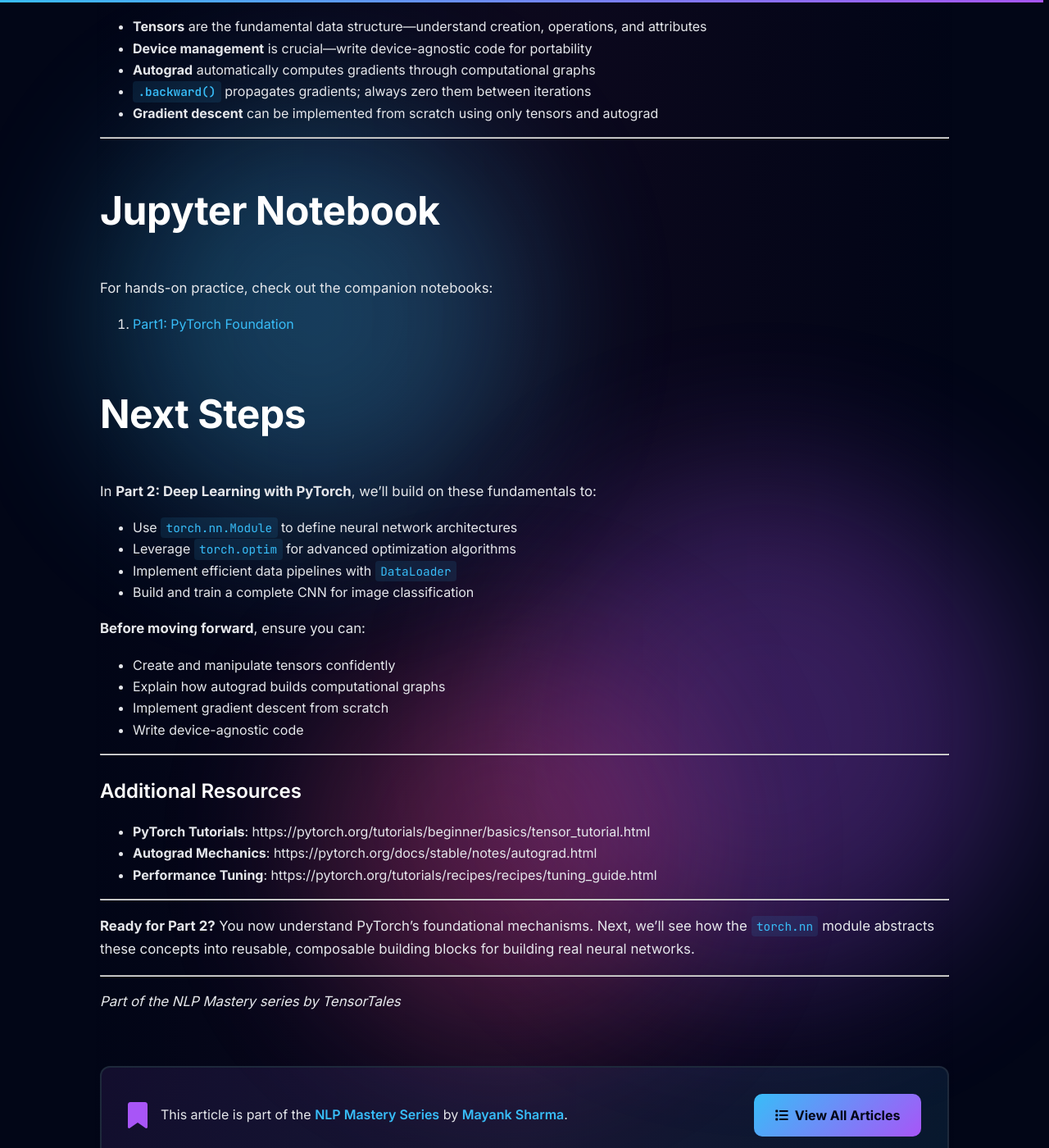
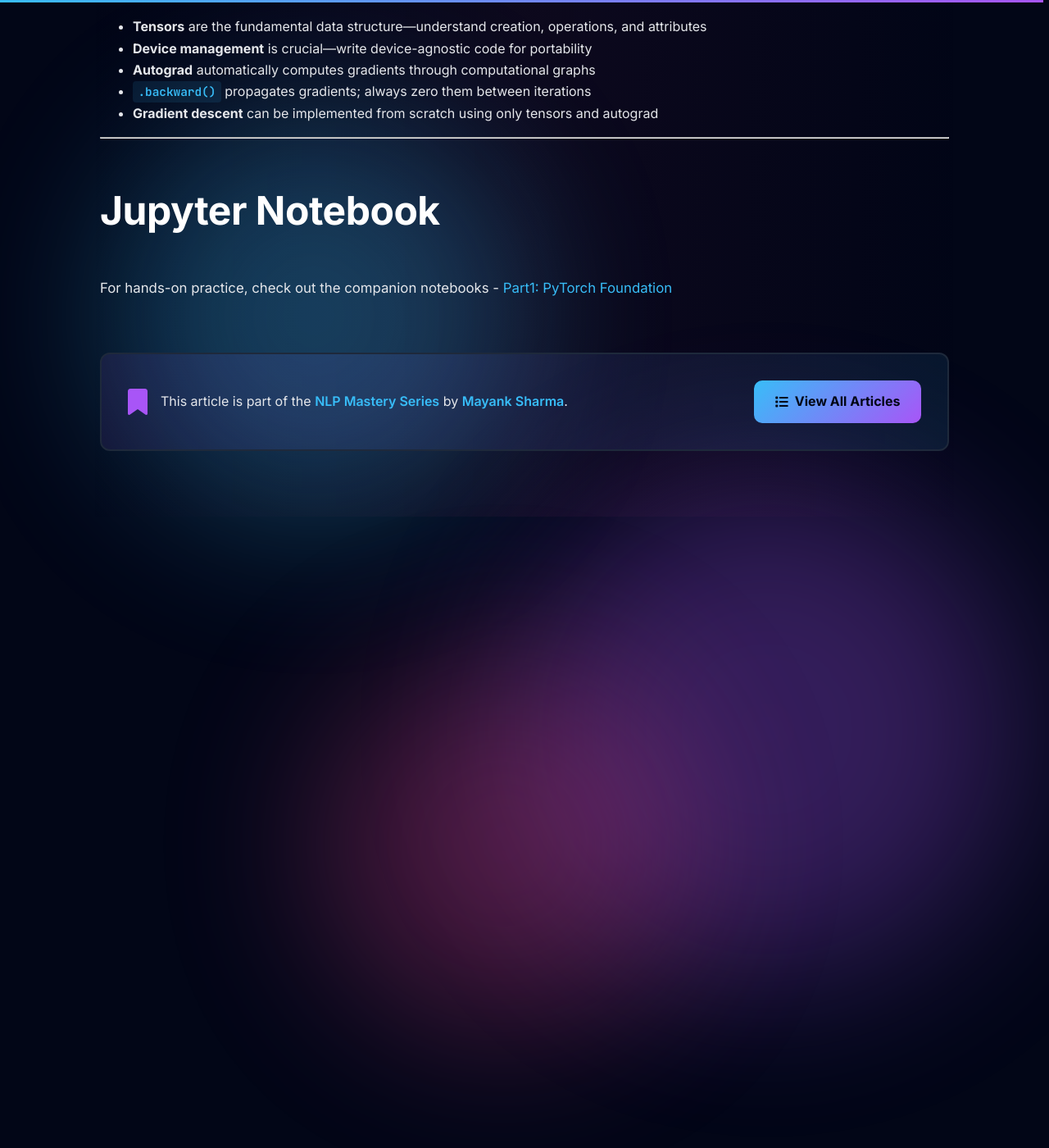
Before and after one commit to mayank1101/mayank1101.github.io, a Jekyll site: the page built from _posts/2025-12-15-pytorch-foundation-part1.md, in a window 1280 px wide and 1400 px high, scrolled down 17487 px. Shown: the whole window at 82% size. Built offline with Jekyll 4.4.1, drawn with Linux system fonts in a browser that asks for light colours.

```diff
--- a/_posts/2025-12-15-pytorch-foundation-part1.md
+++ b/_posts/2025-12-15-pytorch-foundation-part1.md
@@ -661,37 +661,4 @@
 
 ## Jupyter Notebook
 
-For hands-on practice, check out the companion notebooks:
-
-1. [Part1: PyTorch Foundation](https://github.com/mayank1101/mayank1101.github.io/blob/main/notebooks/2025-12-15-pytorch-foundation-part1/pytorch-foundation-tutorial-part1.ipynb)
-
-## Next Steps
-
-In **Part 2: Deep Learning with PyTorch**, we'll build on these fundamentals to:
-
-- Use `torch.nn.Module` to define neural network architectures
-- Leverage `torch.optim` for advanced optimization algorithms
-- Implement efficient data pipelines with `DataLoader`
-- Build and train a complete CNN for image classification
-
-**Before moving forward**, ensure you can:
-- Create and manipulate tensors confidently
-- Explain how autograd builds computational graphs
-- Implement gradient descent from scratch
-- Write device-agnostic code
-
----
-
-### Additional Resources
-
-- **PyTorch Tutorials**: https://pytorch.org/tutorials/beginner/basics/tensor_tutorial.html
-- **Autograd Mechanics**: https://pytorch.org/docs/stable/notes/autograd.html
-- **Performance Tuning**: https://pytorch.org/tutorials/recipes/recipes/tuning_guide.html
-
----
-
-**Ready for Part 2?** You now understand PyTorch's foundational mechanisms. Next, we'll see how the `torch.nn` module abstracts these concepts into reusable, composable building blocks for building real neural networks.
-
----
-
-*Part of the NLP Mastery series by TensorTales*
+For hands-on practice, check out the companion notebooks - [Part1: PyTorch Foundation](https://github.com/mayank1101/mayank1101.github.io/blob/main/notebooks/2025-12-15-pytorch-foundation-part1/pytorch-foundation-tutorial-part1.ipynb)
```
Also changed, not shown: _posts/2025-12-20-pytorch-foundation-part2.md (+1 -19 lines).
